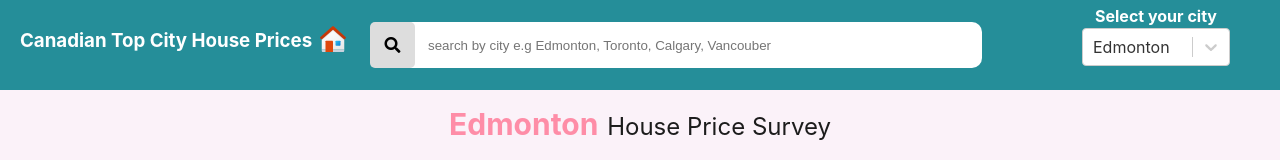
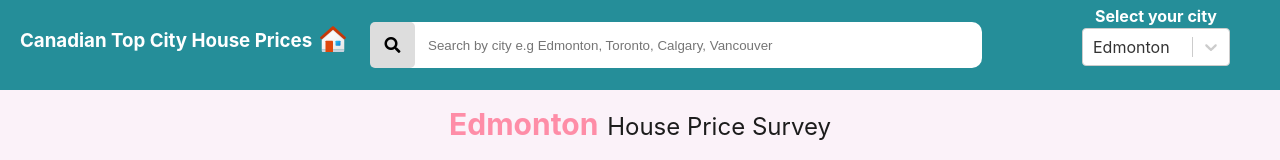
Before and after one commit to MahmudHasanMenon/Canada-House-Price-Visualisation-React, a React (Create React App) app: page / in a window 1280 px wide. Shown: the top 160 px of the page. Built offline with nearby package versions, Linux system fonts and the light colour scheme; no server answers.

Commit message:
design issue fix

```diff
--- a/src/App.js
+++ b/src/App.js
@@ -183,7 +183,7 @@ function App() {
             className="search"
             key="search-bar"
             value={searchInput}
-            placeholder={"search by city e.g Edmonton, Toronto, Calgary, Vancouber"}
+            placeholder={"Search by city e.g Edmonton, Toronto, Calgary, Vancouver"}
             onChange={handleChange}
           />
         </div>
--- a/src/component/Charts/BarComponent.js
+++ b/src/component/Charts/BarComponent.js
@@ -33,7 +33,7 @@ const BarChartComponent = (props) => {
       x: {
         title: {
           display: true,
-          text: 'Top City',
+          text: 'Top Cities',
         },
       },
     },
--- a/src/component/Charts/CityPriceIncomeBarComponent.js
+++ b/src/component/Charts/CityPriceIncomeBarComponent.js
@@ -13,7 +13,7 @@ const CityBarChartComponent = (props) => {
             x: {
                 title: {
                     display: true,
-                    text: 'City',
+                    text: 'Street Address',
                 },
             },
             y: {
```
